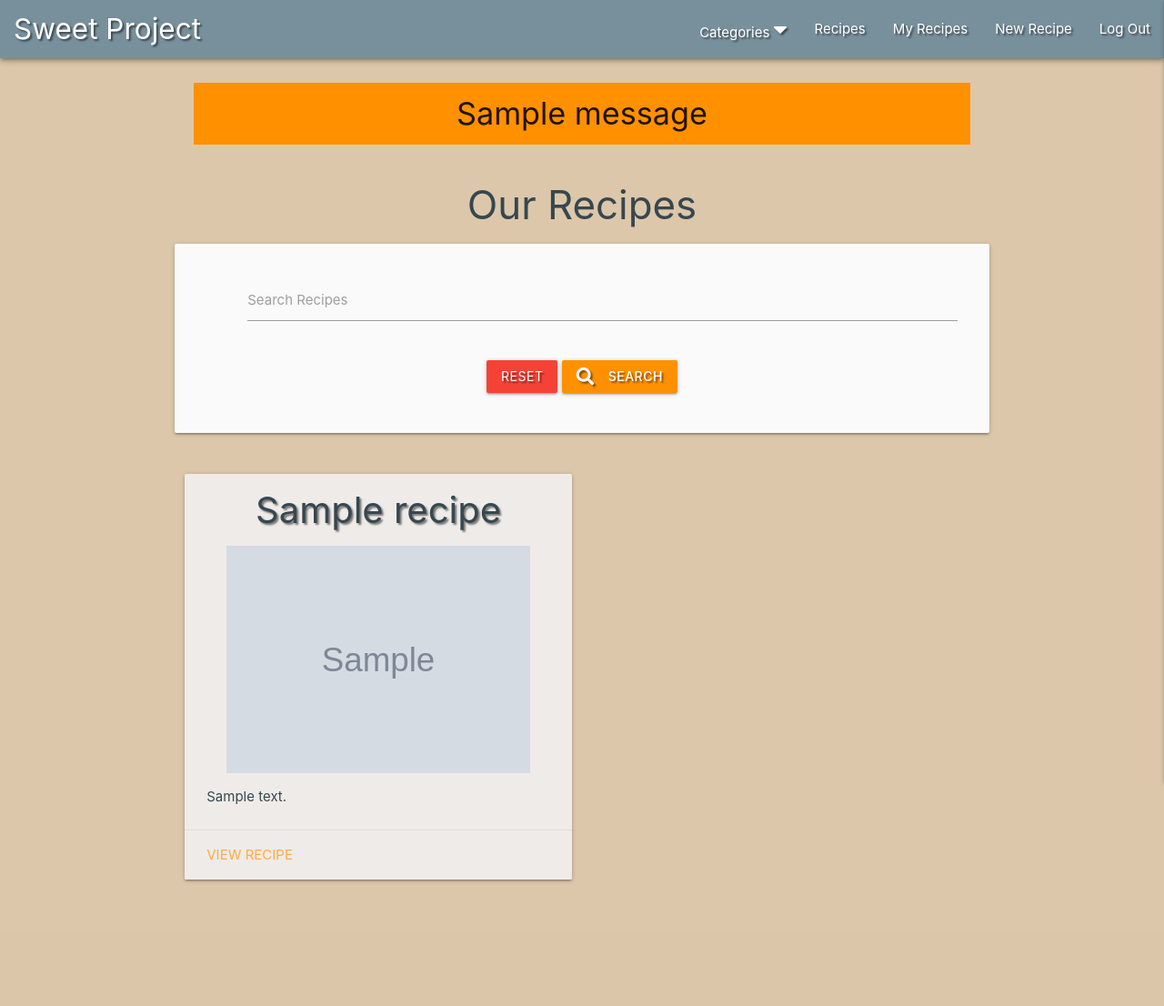
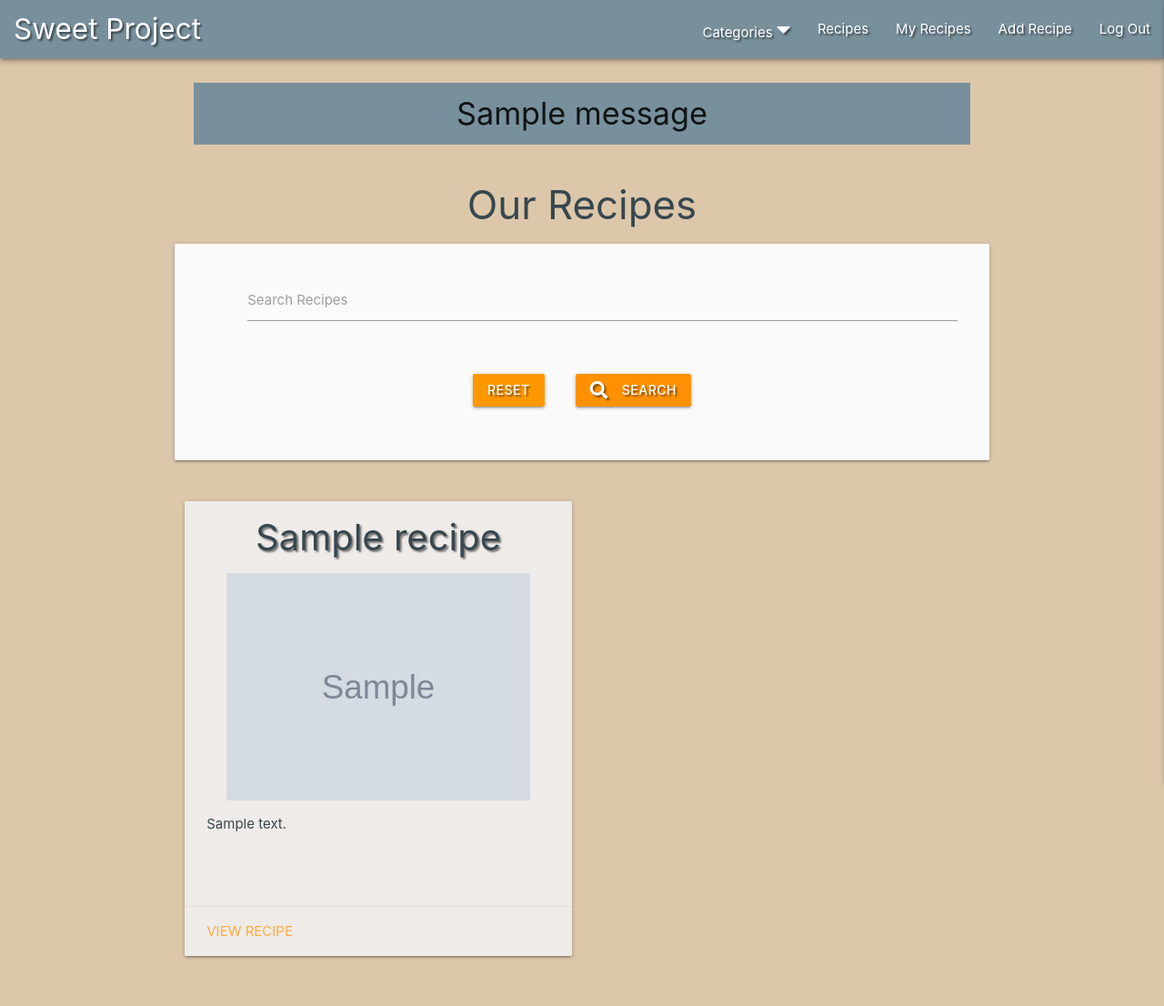
Before and after one commit to Code-Institute-Submissions/RuiOliveira83-MP3, a Flask app: page / in a window 1280 px wide. Shown: the whole page at 91% size. Before the commit the page ends 970 px from the top, so only its background shows below. Run offline with Flask 2, Linux system fonts and the light colour scheme; the visitor is signed in with stand-in values (Sample User, id 1); grey boxes marked "Sample" are stand-in pictures; one stand-in notice (Sample message) is shown; a database or web service that is not in the repository returns one stand-in record (values such as "Sample title"); some libraries are stand-ins or nearby versions.

Commit message:
classe updated on buttons

```diff
--- a/app.py
+++ b/app.py
@@ -21,7 +21,7 @@ mongo = PyMongo(app)
 @app.route("/")
 @app.route("/get_recipes")
 def get_recipes():
-    recipes = list(mongo.db.recipes.find())
+    recipes = list(mongo.db.recipes.find().sort("recipe_name", 1))
     categories = list(mongo.db.categories.find().sort("category_name", 1))
     return render_template(
         "recipes.html", recipes=recipes, categories=categories)
@@ -66,7 +66,7 @@ def register():
         # put the new user into 'session' cookie
         session["user"] = request.form.get("username").lower()
         flash("Registration Successful!")
-        return redirect(url_for("myrecipes", username=session["user"]))
+        return redirect(url_for("my_recipes.html", username=session["user"]))
     return render_template("register.html", categories=categories)
 
 
@@ -87,7 +87,7 @@ def login():
                     flash("Welcome, {}".format(
                         request.form.get("username").capitalize()))
                     return redirect(url_for(
-                        "myrecipes", username=session["user"], categories=categories))
+                        "my_recipes", username=session["user"], categories=categories))
             else:
                 # invalid password
                 flash("Incorrect Username and/or Password")
@@ -101,8 +101,8 @@ def login():
     return render_template("login.html", categories=categories)
 
 
-@app.route("/myrecipes/<username>", methods=["GET", "POST"])
-def myrecipes(username):
+@app.route("/my_recipes/<username>", methods=["GET", "POST"])
+def my_recipes(username):
     # grabe the session user's username from db
     username = mongo.db.users.find_one(
         {"username": session["user"]})["username"]
@@ -110,7 +110,7 @@ def myrecipes(username):
     categories = list(mongo.db.categories.find().sort("category_name", 1))
     if session["user"]:
         return render_template(
-            "myrecipes.html", username=username, recipes=recipes, categories=categories)
+            "my_recipes.html", username=username, recipes=recipes, categories=categories)
 
     return redirect(url_for("login"))
 
@@ -163,11 +163,17 @@ def edit_recipe(recipe_id):
         }
         mongo.db.recipes.update({"_id": ObjectId(recipe_id)}, submit)
         flash("Recipe Successfully Updated")
+        username = mongo.db.users.find_one(
+        {"username": session["user"]})["username"]
+        recipes = list(mongo.db.recipes.find())
+        categories = list(mongo.db.categories.find().sort("category_name", 1))
+        return render_template(
+        "my_recipes.html", recipes=recipes, username=username, categories=categories)
 
     recipe = mongo.db.recipes.find_one({'_id': ObjectId(recipe_id)})
     categories = list(mongo.db.categories.find().sort("category_name", 1))
     return render_template(
-        "edit_recipe.html", recipe=recipe, categories=categories)
+        "edit_recipe.html", recipe=recipe, username=session["user"], categories=categories)
 
 
 @app.route("/delete_recipe/<recipe_id>")
--- a/static/css/style.css
+++ b/static/css/style.css
@@ -46,12 +46,12 @@ li.cat-list {
     padding: 15px 5px;
     max-width: 100%;
     height: auto;
-    max-height: 280px;
+    /* width: fit-content; */
+    max-height: 280px !important;
     display: block;
     margin-left: auto;
     margin-right: auto;
-    border: 1px black
-
+    border: 1px black;
 }
 
 .recipe-image {
--- a/templates/add_recipe.html
+++ b/templates/add_recipe.html
@@ -24,7 +24,7 @@
                     <div class="input-field col s10">
                         <i class="fas fa-pen prefix blue-grey-text text-darken-3"></i>
                         <select multiple id="category_name" name="category_name" class="validate" required>
-                            <option value="" disabled selected>Recipe's Categories: </option>
+                            <option value="" disabled >Recipe's Categories: </option>
                             {% for category in categories %}
                                 <option value="{{ category.category_name }}">{{ category.category_name }}</option>
                             {% endfor %}
--- a/templates/base.html
+++ b/templates/base.html
@@ -33,8 +33,8 @@
                     </li>
                     <li><a href="{{ url_for('get_recipes') }}">Recipes</a></li>
                     {% if session.user %}
-                        <li><a href="{{ url_for('myrecipes', username=session['user']) }}">My Recipes</a></li>
-                        <li><a href="{{ url_for('add_recipe') }}">New Recipe</a></li>
+                        <li><a href="{{ url_for('my_recipes', username=session['user']) }}">My Recipes</a></li>
+                        <li><a href="{{ url_for('add_recipe') }}">Add Recipe</a></li>
                         {% if session.user|lower == "admin"|lower %}
                             <li><a href="{{ url_for('get_categories') }}">Manage Categories</a></li>
                         {% endif %}
@@ -52,8 +52,8 @@
             <li><h4 class="center-align blue-grey-text text-darken-3">Sweet Project</h4></li>
             <li><a href="{{ url_for('get_recipes') }}">Recipes</a></li>
             {% if session.user %}
-                <li><a href="{{ url_for('myrecipes', username=session['user']) }}">My Recipes</a></li>
-                <li><a href="{{ url_for('add_recipe') }}">New Recipe</a></li>
+                <li><a href="{{ url_for('my_recipes', username=session['user']) }}">My Recipes</a></li>
+                <li><a href="{{ url_for('add_recipe') }}">Add Recipe</a></li>
                 {% if session.user|lower == "admin"|lower %}
                     <li><a href="{{ url_for('get_categories') }}">Manage Categories</a></li>
                 {% endif %}
@@ -71,7 +71,7 @@
             {% if messages %}
                 {% for message in messages %}
                     <div class="row flashes">
-                        <h4 class="col s12 m8 offset-m2 orange accent-3 center-align">{{ message }}</h4>
+                        <h4 class="col s12 m8 offset-m2 blue-grey lighten-1 center-align">{{ message }}</h4>
                     </div>
                 {% endfor %}
             {% endif %}
--- a/templates/edit_recipe.html
+++ b/templates/edit_recipe.html
@@ -78,11 +78,11 @@
                     </div>
                 </div>
                 <div class="row center-align">
-                    <a href="{{ url_for('get_recipes') }}" class="btn-large red accent-3 text-heavy text-shadow waves-effect waves-light">
+                    <a href="{{ url_for('get_recipes') }}" class="btn-large red accent-3 text-heavy text-shadow waves-effect waves-light btn-margin">
                         Cancel <i class="fas fa-times-circle right"></i>
                     </a>
                     <div class="col s12"></div>
-                        <button class="btn-large orange accent-3 text-heavy text-shadow waves-effect waves-light" type="submit">
+                        <button class="btn-large orange accent-3 text-heavy text-shadow waves-effect waves-light btn-margin" type="submit">
                             Edit Recipe
                         </button>
                     </div>
--- a/templates/login.html
+++ b/templates/login.html
@@ -10,7 +10,7 @@
             <div class="row">
                 <div class="input-field col s12">
                     <i class="fas fa-user-cog prefix blue-grey-text text-darken-2"></i>
-                    <input id="username" name="username" type="text" pattern="[A-Za-z0-9_]{4,15}" title="Only letters (either case), numbers and the underscore; between 4 and 15 characters." required class="validate">
+                    <input id="username" name="username" type="text" title="username" required class="validate">
                     <label for="username">Username</label>
                   </div>
             </div>
@@ -18,7 +18,7 @@
             <div class="row">
                 <div class="input-field col s12">
                     <i class="fas fa-user-lock prefix blue-grey-text text-darken-2"></i>
-                    <input id="password" name="password" type="password" pattern="(?=.*\d)(?=.*[a-z])(?=.*[A-Z]).{8,}" title="Must contain at least one number and one uppercase and lowercase letter, and at least 8 or more characters" required class="validate">
+                    <input id="password" name="password" type="password" title="password" required class="validate">
                     <label for="password">Password</label>
                 </div>
             </div>
--- a/templates/recipes.html
+++ b/templates/recipes.html
@@ -15,8 +15,8 @@
             </div>
             <div class="row center-align">
                 <div class="col s12">
-                    <a href="{{ url_for('get_recipes') }}" class="red btn text-shadow">Reset</a>
-                    <button type="submit" class="orange accent-3 text-shadow text-heavy waves-effect waves-light btn truncate">
+                    <a href="{{ url_for('get_recipes') }}" class="orange btn text-heavy text-shadow btn-margin">Reset</a>
+                    <button type="submit" class="orange accent-3 text-shadow text-heavy waves-effect waves-light btn truncate btn-margin">
                         <i class="fas fa-search left"></i> Search
                     </button>
                 </div>
@@ -34,14 +34,14 @@
                 <h4></h4>
                 <div class="row">
                     {% for recipe in recipes %}
-                    <div class="col s12 m10 offset-m1 l6">
-                        <div class="card brown lighten-5">
+                    <div class="col s12 m10 offset-m1 l6 ">
+                        <div class="card large brown lighten-5">
                             <div class="card-content">
                                 <span class="card-title blue-grey-text text-darken-3 center">{{ recipe.recipe_name.capitalize() }}</span>
                                 {% if recipe.recipe_img == "" %}
-                                    <img src="https://images.theconversation.com/files/307440/original/file-20191217-58292-nlmvmh.jpg" alt="{{ recipe.recipe_name }}" class="card-image center">
+                                    <img src="https://images.theconversation.com/files/307440/original/file-20191217-58292-nlmvmh.jpg" alt="{{ recipe.recipe_name }}" class="card-image">
                                     {% else %}
-                                    <img src="{{ recipe.recipe_img }}" alt="{{ recipe.recipe_name }}" class="card-image center-align">
+                                    <img src="{{ recipe.recipe_img }}" alt="{{ recipe.recipe_name }}" class="card-image">
                                 {% endif %}
                                 <p class="hide-on-small-only blue-grey-text text-darken-3">{{ recipe.recipe_description.capitalize() }}</p>
                             </div>
```
Also changed, not shown: templates/my_recipes.html (renamed from templates/myrecipes.html, +6 -11 lines), templates/recipe.html (+0 -7 lines).
